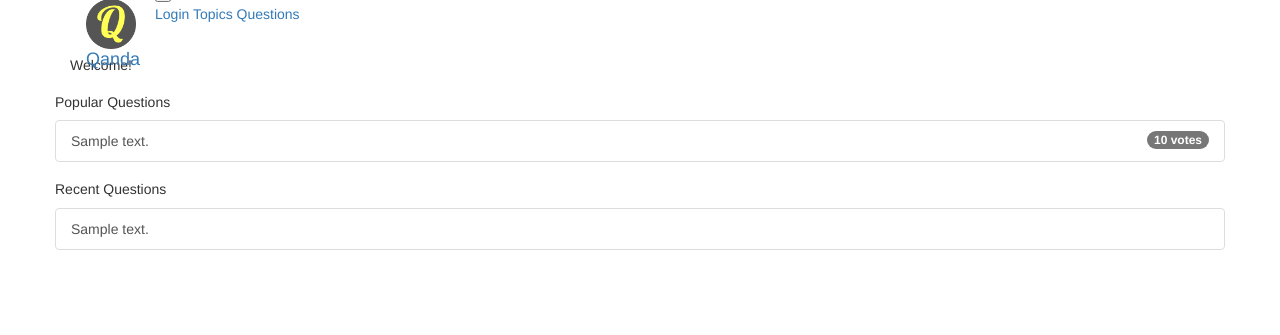
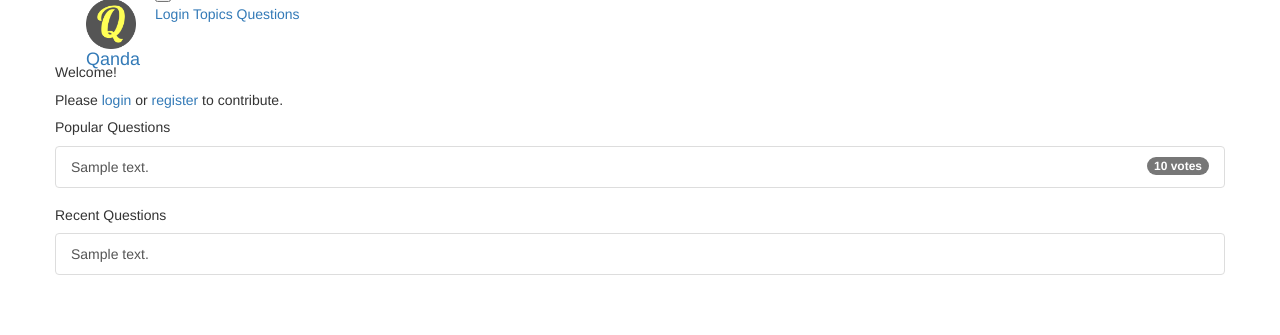
Before and after one commit to abestic/qanda, a Flask app: template app/main/templates/index.html in a window 1280 px wide. Shown: the part 17-352 px from the top of the page. Run offline with Flask 2, Linux system fonts and the light colour scheme; tables that the repository leaves empty hold one stand-in row (values such as "Sample post"); the template is opened without the code that fills it: values that come from a table or form of the project are taken from there, most other values are stand-ins (such as "Sample title", 1, 10 or a date in 2020); some libraries are stand-ins or nearby versions.

Commit message:
Welcome widget (#7)
* * formatted widget as a card
* added placeholders for my questions & my answers counts
* added a Ask Question button

* current user gets associated with a new question

* show username on question instead of user object

* Display count of a user's questions

* Display the count of a user's answers

* Pass count of a user's answers to index view

* current user is associated with newly posted answer

* contextualize the widget for a logged-out state

```diff
--- a/app/answers/routes.py
+++ b/app/answers/routes.py
@@ -15,7 +15,7 @@ def index():
 @bp.route('/create', methods=['POST'])
 def create():
   form = QAForm()
-  answer = Answer(text=form.text.data, question_id=form.question_id.data, up_votes=0, down_votes=0, total_votes=0)
+  answer = Answer(text=form.text.data, question_id=form.question_id.data, up_votes=0, down_votes=0, total_votes=0, user_id=current_user.id)
   db.session.add(answer)
   db.session.commit()
   flash('Your answer was posted!')
--- a/app/main/templates/index.html
+++ b/app/main/templates/index.html
@@ -2,12 +2,29 @@
 
 {% block app_content %}
 
-<div class="card mt-4 border-success">
-{% if current_user.username != null %}
-<p>Welcome, {{ current_user.username }}!</p>
-{% else %}
-<p>Welcome!</p>
-{% endif %}
+<div class="card mt-4 bg-light">
+  <div class="card-body">
+    <div class="row">
+      <div class="col-md">
+
+          {% if current_user.username != null %}
+          <h5 class="card-title">Welcome, {{ current_user.username }}!</h5>
+          <small>
+            <p class="text-muted"><span class="badge badge-secondary badge-pill">{{ my_question_count }}</span> <a class="align-middle" href="#">My Questions</a><br />
+              <span class="badge badge-secondary badge-pill">{{ my_answer_count }}</span> <a class="align-middle" href="#">My Answers</a></p>
+          </small>
+          {% else %}
+          <h5 class="card-title">Welcome!</h5>
+          <div class="card-subtitle">Please <a href="{{ url_for('auth.login') }}">login</a> or <a href="{{ url_for('auth.register') }}">register</a> to contribute.</div>
+          {% endif %}
+      </div>
+      <div class="col-md">
+        {% if current_user.username != null %}
+        <a class="btn btn-primary btn-sm float-right" href="{{ url_for('questions.new') }}">Ask Question</a>
+        {% endif %}
+      </div>
+    </div>
+  </div>
 </div>
 
 
--- a/app/questions/routes.py
+++ b/app/questions/routes.py
@@ -18,7 +18,7 @@ def index():
 def create():
   form = QuestionForm()
   if form.validate_on_submit():
-    question = Question(text=form.text.data, description=form.description.data, topic_id=form.topic_id.data, up_votes=0, down_votes=0, total_votes=0)
+    question = Question(text=form.text.data, description=form.description.data, topic_id=form.topic_id.data, up_votes=0, down_votes=0, total_votes=0, user_id=current_user.id)
     db.session.add(question)
     db.session.commit()
     flash('New Question Added!')
--- a/app/questions/templates/question_detail.html
+++ b/app/questions/templates/question_detail.html
@@ -32,7 +32,7 @@
     </div>
     <div class="card-footer">
       <small>
-        <span><em>asked by:</em> {% if question.author == None %} unknown {% else %} {{ question.author }} {% endif %}</span>
+        <span><em>asked by:</em> {% if question.author == None %} unknown {% else %} {{ question.author.username }} {% endif %}</span>
         <span class="float-right text-muted">
           <span id="question{{ question.id }}upvotes">{{ question.up_votes }}</span> <span class="fas fa-thumbs-up"></span>
           <span id="question{{ question.id}}downvotes">{{ question.down_votes }}</span> <span  class="fas fa-thumbs-down"></span>
```
Also changed, not shown: app/main/routes.py (+6 -4 lines), app/models.py (+4 -4 lines).
